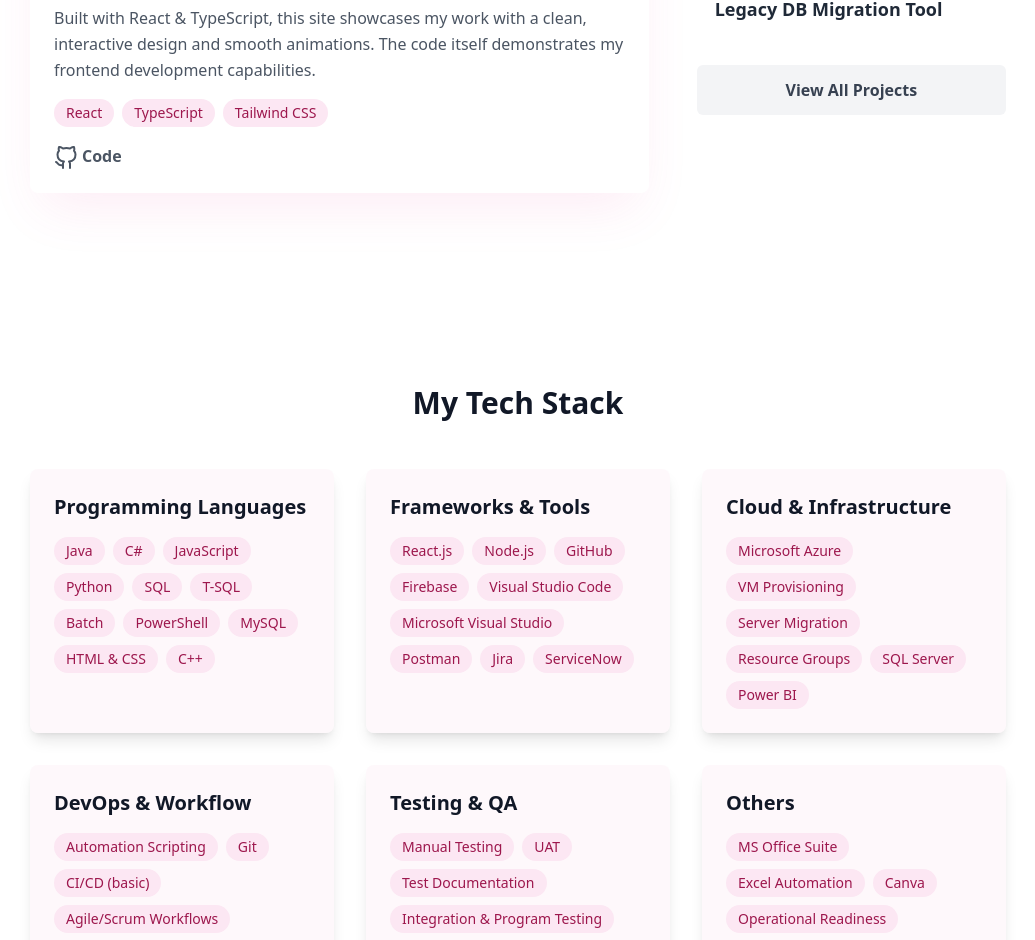
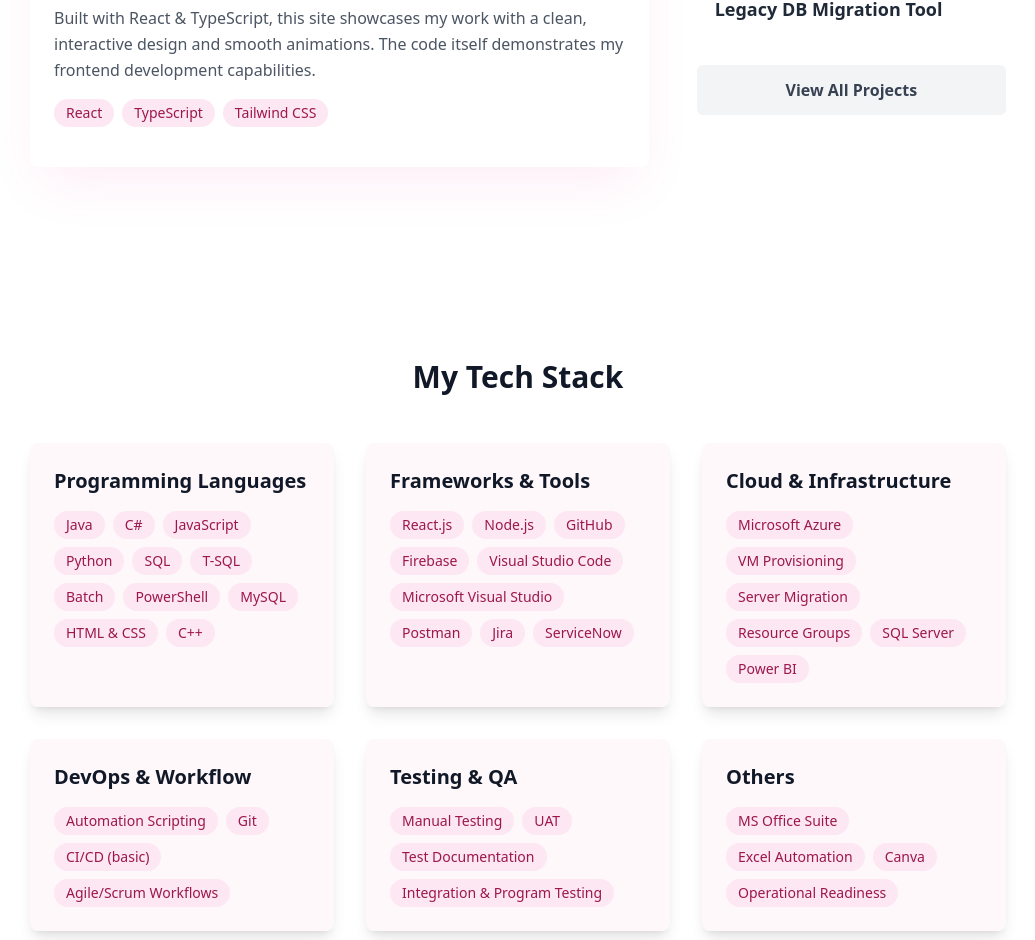
Before and after one commit to n8sa/farahPortfolio, a React (Vite) app: page / in a window 1280 px wide. Shown: the part 3891-4831 px from the top of the page, without its empty margins (122-1157 px from the left). Built offline with nearby package versions, Linux system fonts and the light colour scheme.

Commit message:
test project image

```diff
--- a/components/Experience.tsx
+++ b/components/Experience.tsx
@@ -1,6 +1,6 @@
 import React from 'react';
 import { EXPERIENCES } from '../constants';
-import { Experience } from '../types';
+import type { Experience } from '../types';
 
 const ExperienceCard: React.FC<{ experience: Experience }> = ({ experience }) => {
   return (
--- a/components/Projects.tsx
+++ b/components/Projects.tsx
@@ -29,28 +29,6 @@
                             {tech}
                         </span>
                     ))}
-                </div>
-                <div className="flex items-center gap-4 mt-auto">
-                    <a
-                        href={selectedProject.githubUrl}
-                        target="_blank"
-                        rel="noopener noreferrer"
-                        className="flex items-center gap-2 text-gray-600 dark:text-gray-300 hover:text-pink-500 dark:hover:text-pink-400 font-semibold transition-colors"
-                    >
-                        <span className="w-5 h-5">{GithubIcon}</span>
-                        Code
-                    </a>
-                    {selectedProject.liveUrl && selectedProject.liveUrl !== '#' && (
-                        <a
-                            href={selectedProject.liveUrl}
-                            target="_blank"
-                            rel="noopener noreferrer"
-                            className="flex items-center gap-2 text-gray-600 dark:text-gray-300 hover:text-pink-500 dark:hover:text-pink-400 font-semibold transition-colors"
-                        >
-                            <span className="w-5 h-5">{ExternalLinkIcon}</span>
-                            Live Demo
-                        </a>
-                    )}
                 </div>
              </div>
           </div>
--- a/constants.tsx
+++ b/constants.tsx
@@ -29,7 +29,7 @@
     {
         id: 2,
         name: "Azure VM Deployment Automation",
-        image: "https://picsum.photos/seed/azure-vm/800/600",
+        image: "https://github.com/n8sa/farahPortfolio/blob/main/context/migrationAzure.png",
         description: "Automated Azure VM deployment with PowerShell and VBScript, cutting manual infrastructure setup effort by over 60% and ensuring consistent, error-free server environments.",
         technologies: ["PowerShell", "Azure", "VBScript", "Windows Server"],
         githubUrl: "https://github.com/n8sa/azure-automation-scripts",
--- a/types.ts
+++ b/types.ts
@@ -37,4 +37,5 @@
   technologies: string[];
   liveUrl?: string;
   githubUrl: string;
+
 }
```
Also changed, not shown: 2 other files (tests, documents, lock files or other folders).
